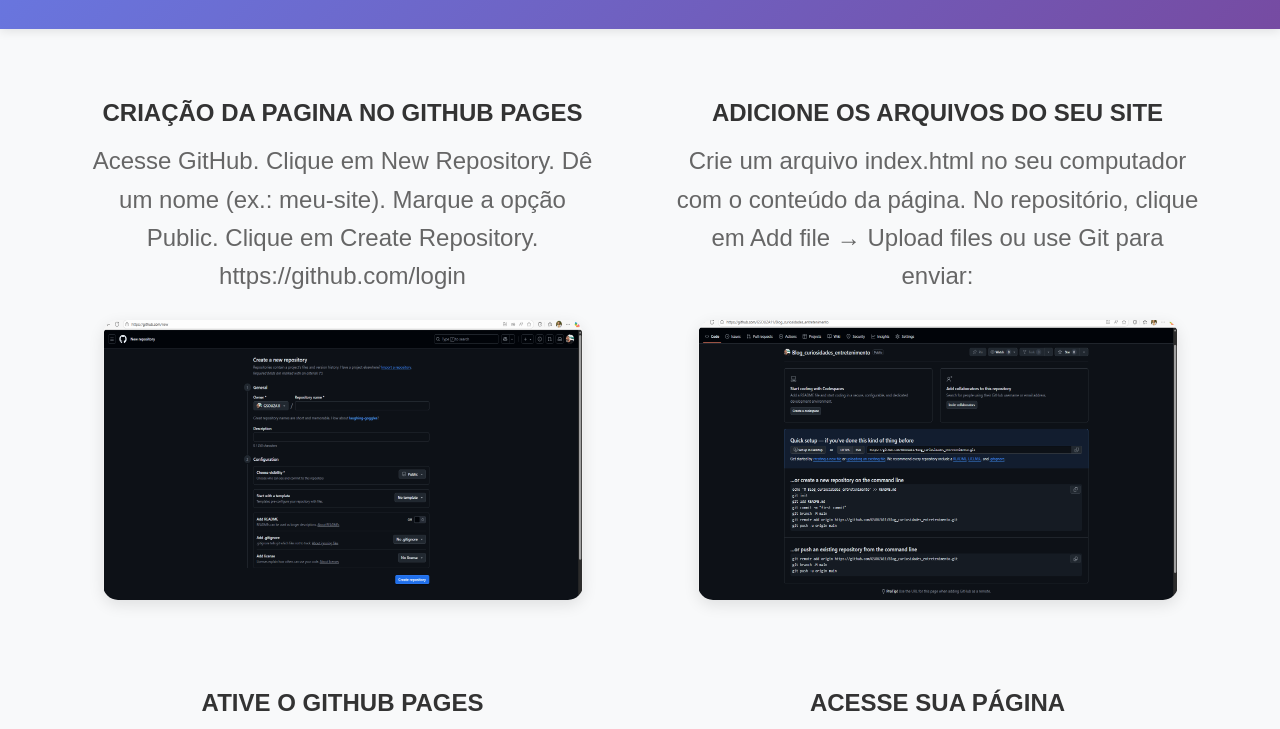
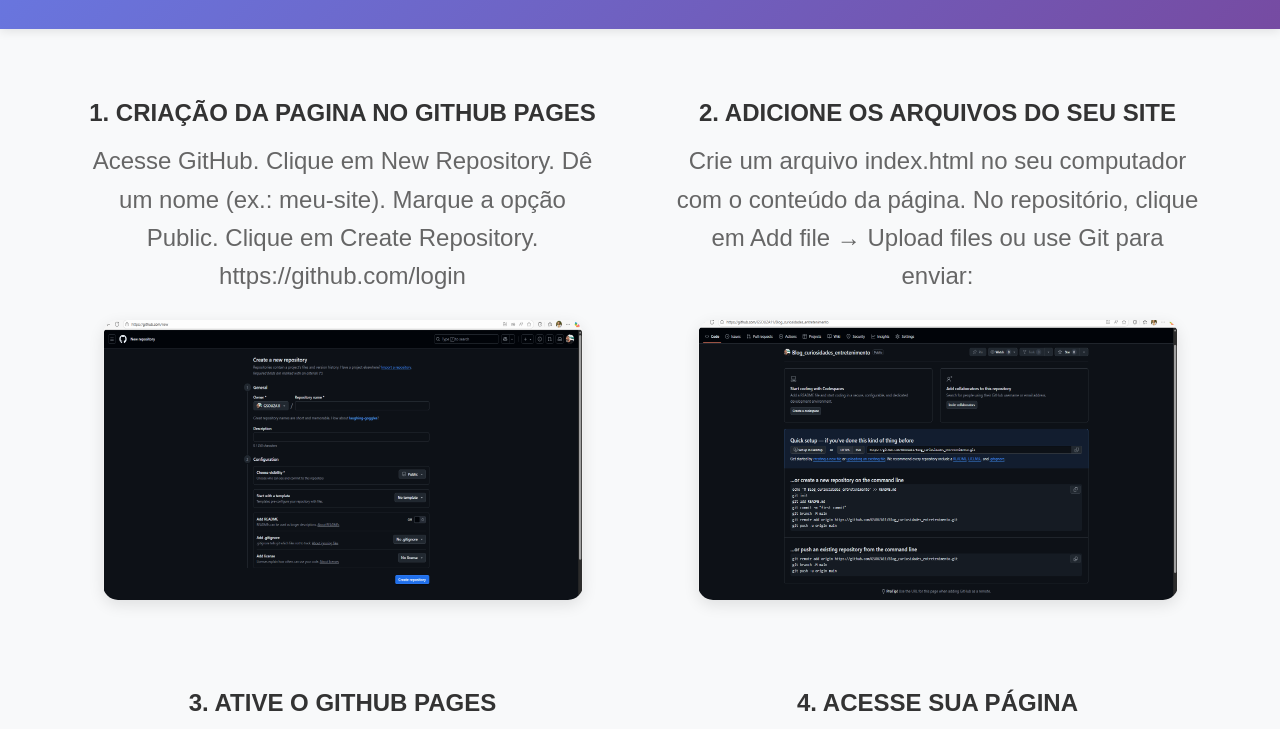
Before and after one commit to GSOUZA11/Blog2025_SenacOsasco, a plain HTML site: page teste_passo_GithubPages.html in a window 1280 px wide. Shown: the part 264-993 px from the top of the page. Drawn offline with Linux system fonts and the light colour scheme.

Commit message:
subindo alterações

```diff
--- a/teste_passo_GithubPages.html
+++ b/teste_passo_GithubPages.html
@@ -34,7 +34,7 @@
 
 <div class="content-etapas">
     <div class="etapas">
-      <div class="etapa"><h3>CRIAÇÃO DA PAGINA NO GITHUB PAGES</h3> <p>
+      <div class="etapa"><h3>1. CRIAÇÃO DA PAGINA NO GITHUB PAGES</h3> <p>
         Acesse GitHub.
         Clique em New Repository.
         Dê um nome (ex.: meu-site).
@@ -44,7 +44,7 @@
       </p><img src="./infograficos/img/inicio_github.png" alt="Passo 1"/>
       </div>
 
-      <div class="etapa"><h3>ADICIONE OS ARQUIVOS DO SEU SITE</h3><p>
+      <div class="etapa"><h3>2. ADICIONE OS ARQUIVOS DO SEU SITE</h3><p>
         Crie um arquivo index.html no seu computador com o conteúdo da página.
        No repositório, clique em Add file → Upload files ou use Git para enviar:
 
@@ -52,26 +52,26 @@
       </p> <img src="./infograficos/img/novo_repositorio.png" alt="Passo 2"/>
       </div>
 
-      <div class="etapa"><h3>ATIVE O GITHUB PAGES</h3><p>
+      <div class="etapa"><h3>3. ATIVE O GITHUB PAGES</h3><p>
         No repositório, vá em Settings → Pages.
         Em Source, selecione a branch main e a pasta / (root).
         Clique em Save.
       </p> <img src="./infograficos/img/github_pages.png" alt="Passo 3"/>
       </div>
 
-      <div class="etapa"><h3>ACESSE SUA PÁGINA</h3> <p>
+      <div class="etapa"><h3>4. ACESSE SUA PÁGINA</h3> <p>
         EXEMPLO: Após alguns segundos, seu site estará disponível em:
         https://seu-usuario.github.io/meu-site/
       </p><img src="./infograficos/img/github_pages02.png" alt="Passo 4"/>
       </div>
 
-      <div class="etapa"><h3>TESTE DESEMPENHO DA PAGINA PARA O CELULAR</h3> <p>
+      <div class="etapa"><h3>5. TESTE DESEMPENHO DA PAGINA PARA O CELULAR</h3> <p>
 
         https://pagespeed.web.dev/
       </p><img src="./infograficos/img/teste_celular.png" alt="Passo 4"/>
       </div>
 
-      <div class="etapa"><h3>TESTE DE DESEMPENHO DA PAGINA PARA O COMPUTADOR</h3> <p>
+      <div class="etapa"><h3>6. TESTE DE DESEMPENHO DA PAGINA PARA O COMPUTADOR</h3> <p>
 
         https://pagespeed.web.dev/
       </p><img src="./infograficos/img/teste_computador.png" alt="Passo 4"/>
```
